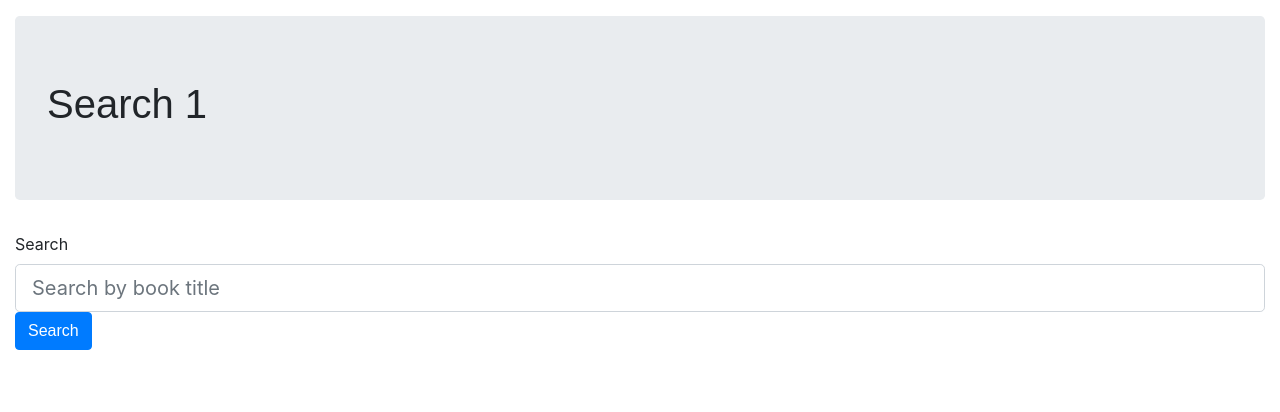
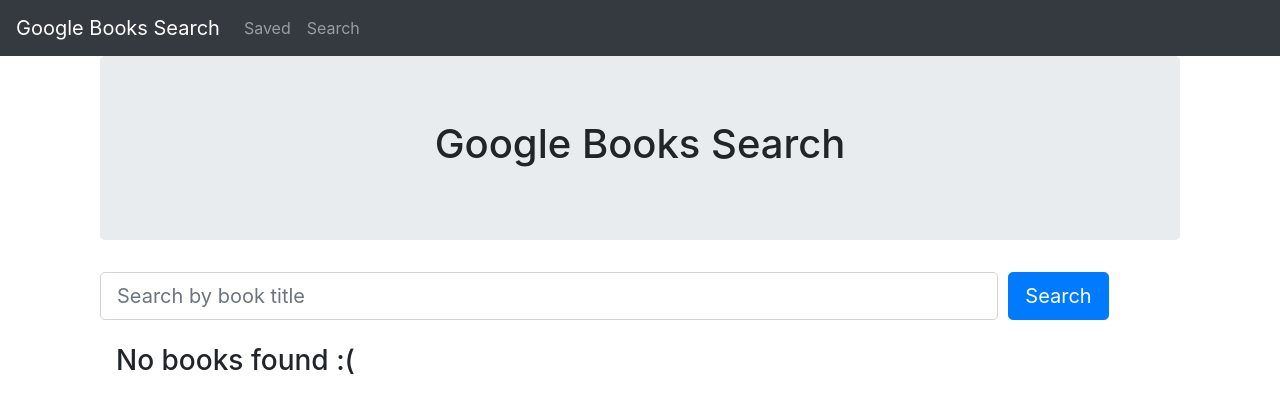
Before and after one commit to broken-guitar/google-books-search, a React (Create React App) app in the folder client/: page /search in a window 1280 px wide. Shown: the top 412 px of the page. Built offline with nearby package versions, Linux system fonts and the light colour scheme; a web font is replaced by a local one.

Commit message:
adding function book SearchForm and SearchResults components -- working

```diff
--- a/client/public/index.html
+++ b/client/public/index.html
@@ -6,7 +6,7 @@
     <meta name="theme-color" content="#000000">
     <link rel="manifest" href="%PUBLIC_URL%/manifest.json">
     <link rel="shortcut icon" href="%PUBLIC_URL%/favicon.ico">
-    <link rel="stylesheet" href="https://cdnjs.cloudflare.com/ajax/libs/bootswatch/4.0.0/journal/bootstrap.min.css"/>
+    <!-- <link rel="stylesheet" href="https://cdnjs.cloudflare.com/ajax/libs/bootswatch/4.0.0/journal/bootstrap.min.css"/> -->
     <link
         rel="stylesheet"
         href="https://maxcdn.bootstrapcdn.com/bootstrap/4.5.0/css/bootstrap.min.css"
--- /dev/null
+++ b/client/src/App.css
@@ -0,0 +1,4 @@
+
+.body-div {
+   min-width: 500px;
+}
--- a/client/src/App.js
+++ b/client/src/App.js
@@ -1,7 +1,8 @@
 import React from "react";
 import { BrowserRouter as Router, Route } from "react-router-dom";
-import { Navbar } from "react-bootstrap";
-
+import { Container, Row, Col } from "react-bootstrap";
+import BooksNavbar from "./components/BooksNavbar";
+import "./App.css"
 
 // import Books from "./pages/Books";
 // import Nav from "./components/Nav";
@@ -14,11 +15,17 @@
   return (
 
         <Router>
-            <div>
-                <Navbar />
-                <Route path="/" exact component={Saved} />
-                <Route path="/saved" exact component={Saved} />
-                <Route path="/search" exact component={Search} />
+            <div className="body-div">
+                <BooksNavbar />
+                <Container>
+                  <Row>
+                     <Col >
+                     <Route path="/" exact component={Saved} />
+                     <Route path="/saved" exact component={Saved} />
+                     <Route path="/search" exact component={Search} />
+                     </Col>
+                  </Row>
+                </Container>
             </div>
         </Router>
   );
--- /dev/null
+++ b/client/src/components/BooksNavbar/index.js
@@ -0,0 +1,23 @@
+import React from "react";
+import { Navbar, Nav } from "react-bootstrap";
+
+
+function BooksNavbar() {
+
+
+   return (
+      <Navbar expand="lg" bg="dark" variant="dark">
+         <Navbar.Brand href="#home">Google Books Search</Navbar.Brand>
+         <Navbar.Toggle aria-controls="responsive-navbar-nav" />
+         <Navbar.Collapse id="responsive-navbar-nav">
+            <Nav>
+               <Nav.Link href="/Saved">Saved</Nav.Link>
+               <Nav.Link href="/Search">Search</Nav.Link>
+            </Nav>
+         </Navbar.Collapse>
+
+      </Navbar>
+   );
+}
+
+export default BooksNavbar;
--- a/client/src/components/SearchForm/SearchForm.js
+++ b/client/src/components/SearchForm/SearchForm.js
@@ -1,5 +1,5 @@
 import React from "react";
-import { Form, Button } from "react-bootstrap";
+import { Container, Row, Col, Form, Button } from "react-bootstrap";
 import "./style.css";
 
 // use datalist element to create autofill suggestions based on props.breeds array
@@ -8,9 +8,10 @@
 
    return (
 
-        <Form>
-            <Form.Group>
-                <Form.Label htmlFor="book-search">Search</Form.Label>
+        <Form >
+            <Form.Row>
+               <Col xs="9" sm="10">
+                {/* <Form.Label htmlFor="book-search">Search</Form.Label> */}
                 <Form.Control
                     id= "book-search"
                     name="book-input"
@@ -20,12 +21,16 @@
                     onChange={props.handleInputChange}
                     size="lg"
                 />
+                </Col>
+                <Col xs="3" sm="2">
                 <Button
                     type="submit"
+                    size="lg"
                     onClick={props.handleFormSubmit}
                 >Search
                 </Button>
-            </Form.Group>
+                </Col>
+            </Form.Row>
         </Form>
     //   <form className="search">
     //      <div className="form-group">
--- a/client/src/components/SearchResults/SearchResults.js
+++ b/client/src/components/SearchResults/SearchResults.js
@@ -1,17 +1,55 @@
 import React from "react";
 import "./style.css";
 
+import { Container, Row, Col, Image, Button } from "react-bootstrap";
+import { render } from "react-dom";
+
 function SearchResults(props) {
+
+
    return (
-      <ul className="list-group search-results">
-         {props.results.map(result => (
-            <li key={result} className="list-group-item">
-               {/* <img alt="" src={result} className="img-fluid" /> */}
-                {/* book data here */}
-            </li>
-         ))}
-      </ul>
+      <div >
+      {props.results.length ? (
+         <ul className="list-group search-results">
+            {props.results.map(book => (
+               <li key={book.id} className="list-group-item">
+                  {/* <Container className="search-results-container"> */}
+                     <Row className="my-2">
+                        <Col xs="4" sm="2">
+                           {book.volumeInfo.imageLinks.thumbnail
+                              ? <Image src={book.volumeInfo.imageLinks.thumbnail}/>
+                              : <Image src="https://via.placeholder.com/128x206"/>
+                           }
+
+                        </Col>
+                        <Col xs="8" sm="10">
+                        <div className="float-right btn-grp">
+                           <Button variant="outline-success" className="save-btn mr-1"
+                              href="#"
+                              >Save</Button>
+                           <Button variant="outline-primary" className="save-btn"
+                              href={book.volumeInfo.infoLink}
+                              >View</Button>
+                        </div>
+
+                           <h3>{book.volumeInfo.title}</h3>
+                           {book.volumeInfo.subtitle
+                              ? <h5 className="font-italic">{book.volumeInfo.subtitle}</h5>
+                              : ""}
+                           <p>Author(s): {book.volumeInfo.authors.join(", ")}</p>
+                           <p className="book-description">{book.volumeInfo.description}</p>
+
+                        </Col>
+                     </Row>
+                  {/* </Container> */}
+               </li>
+            ))}
+         </ul>
+      )
+      :
+         (<h3 className="ml-3"> No books found :(</h3>
+      )}
+      </div>
    );
 }
-
 export default SearchResults;
--- a/client/src/components/SearchResults/style.css
+++ b/client/src/components/SearchResults/style.css
@@ -0,0 +1,22 @@
+.search-results-container {
+   min-width: 300px;
+}
+
+p.book-description {
+   /* overflow: auto; */
+   /* max-height: 3.6em; */
+   /* width: 250px; */
+  /* white-space: nowrap; */
+
+  /* text-overflow: ellipsis; */
+  display: -webkit-box;
+  -webkit-line-clamp: 3;
+  -webkit-box-orient: vertical;
+  overflow: hidden;
+
+}
+
+.btn-grp {
+   z-index: 2;
+   position: relative;
+}
--- a/client/src/pages/Search.js
+++ b/client/src/pages/Search.js
@@ -9,7 +9,7 @@
     state = {
         search: "",
         books: [],
-        results: [],
+        searchResults: [],
         error: ""
     };
 
@@ -25,28 +25,43 @@
             if (res.data.status === "error") {
                throw new Error(res.data.message);
             }
-            console.log("books response: ", res.data);
-            // this.setState({ results: res.data.message, error: ""});
+            console.log("books response: ", res.data.items);
+            this.setState({ searchResults: res.data.items, error: "", search: ""});
          })
+    }
+
+    handleSaveBook = event => {
+       event.preventDefault();
+
     }
 
     render() {
         return (
+
+            <div>
+
+
                <Container fluid>
+               <Jumbotron className="text-center">
+                  <h1>Google Books Search</h1>
+               </Jumbotron>
                   <Row>
-                    <Col>
-                        <Jumbotron>
-                            <h1>Search 1</h1>
-                        </Jumbotron>
+                     <Col sm="12">
                            <SearchForm
+                              search={this.state.search}
                               books={this.state.books}
                               handleInputChange={this.handleInputChange}
                               handleFormSubmit={this.handleFormSubmit}
                            />
-                        <SearchResults results={this.state.results} />
+                           <br></br>
+
+                     </Col>
+                     <Col sm="12">
+                     <SearchResults results={this.state.searchResults} saveBtnClick={this.handleSaveBook}/>
                      </Col>
                   </Row>
                </Container>
+            </div>
         );
     }
 
```
Lines whose indentation alone changed are shown as unchanged.
